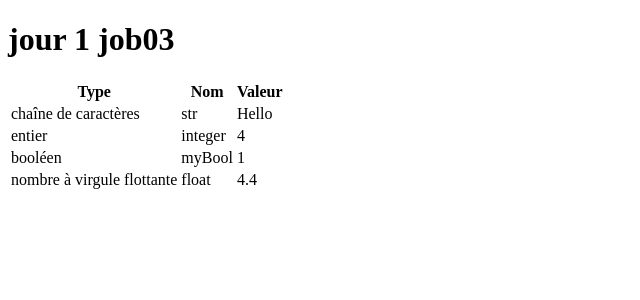
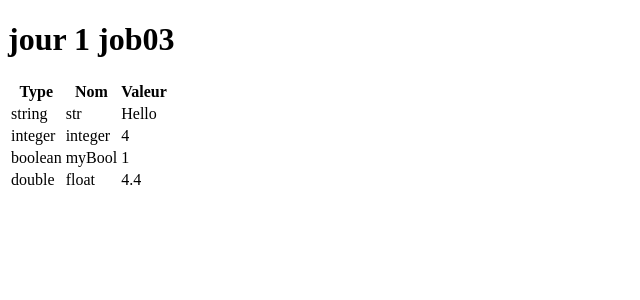
Before and after one commit to thomas-spinec/runtrack2, a PHP site: page / in a window 1280 px wide. Shown: the top 300 px of the page, without its empty margins (0-640 px from the left). Run offline with PHP 8.4, Linux system fonts and the light colour scheme.

Commit message:
modification du script pour afficher le type d'une variable avec la fonction 'gettype'

```diff
--- a/jour01/job03/index.php
+++ b/jour01/job03/index.php
@@ -28,25 +28,25 @@ $float = 4.4;
         </tr>
 
         <tr>
-            <td>chaîne de caractères</td>
+            <td><?php echo gettype($str) ?></td>
             <td>str</td>
             <td><?php echo $str; ?></td>
         </tr>
 
         <tr>
-            <td>entier</td>
+            <td><?php echo gettype($integer) ?></td>
             <td>integer</td>
             <td><?php echo $integer; ?></td>
         </tr>
 
         <tr>
-            <td>booléen</td>
+            <td><?php echo gettype($myBool) ?></td>
             <td>myBool</td>
             <td><?php echo $myBool; ?></td>
         </tr>
 
         <tr>
-            <td>nombre à virgule flottante</td>
+            <td><?php echo gettype($float) ?></td>
             <td>float</td>
             <td><?php echo $float; ?></td>
         </tr>
```
